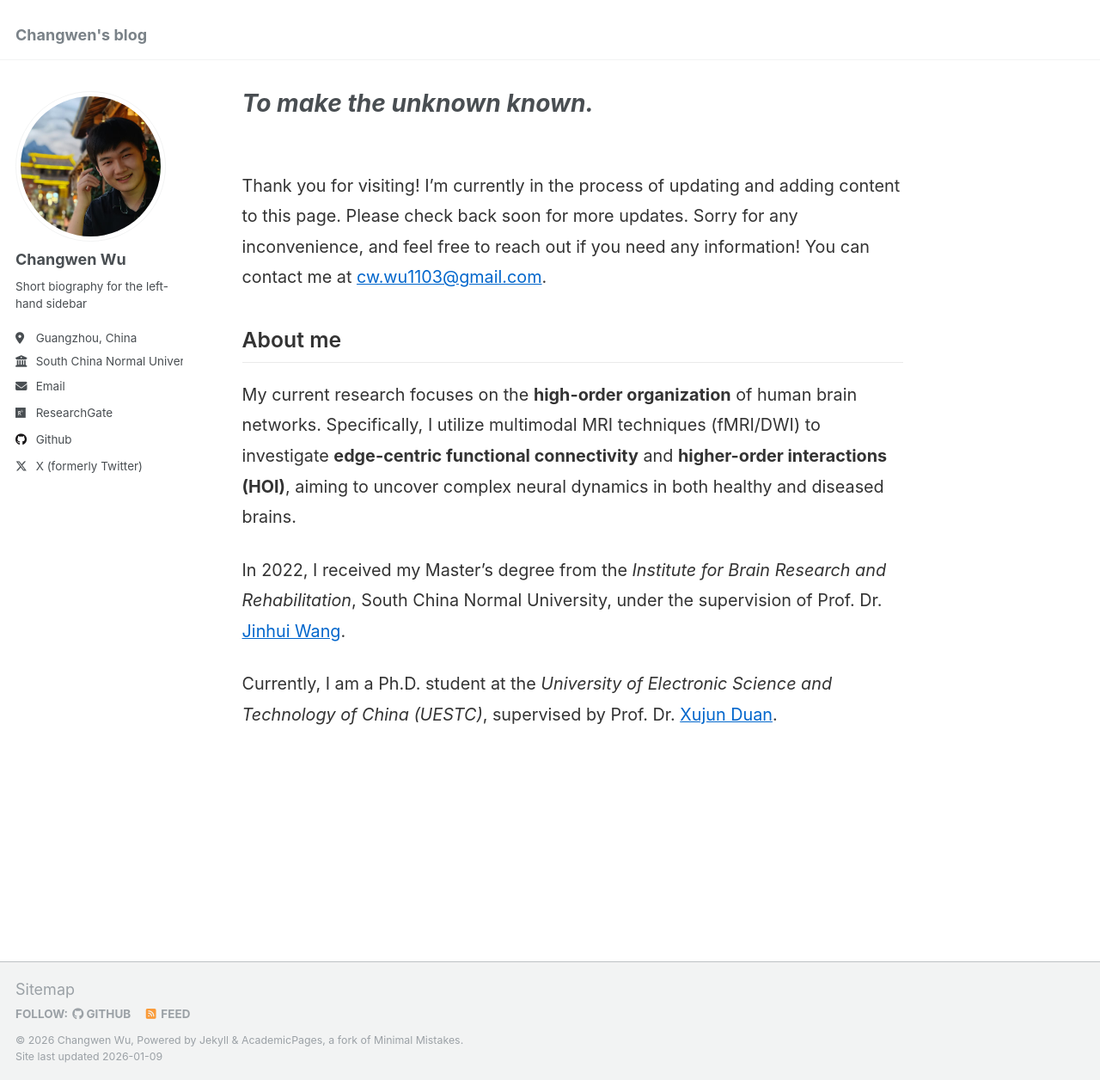
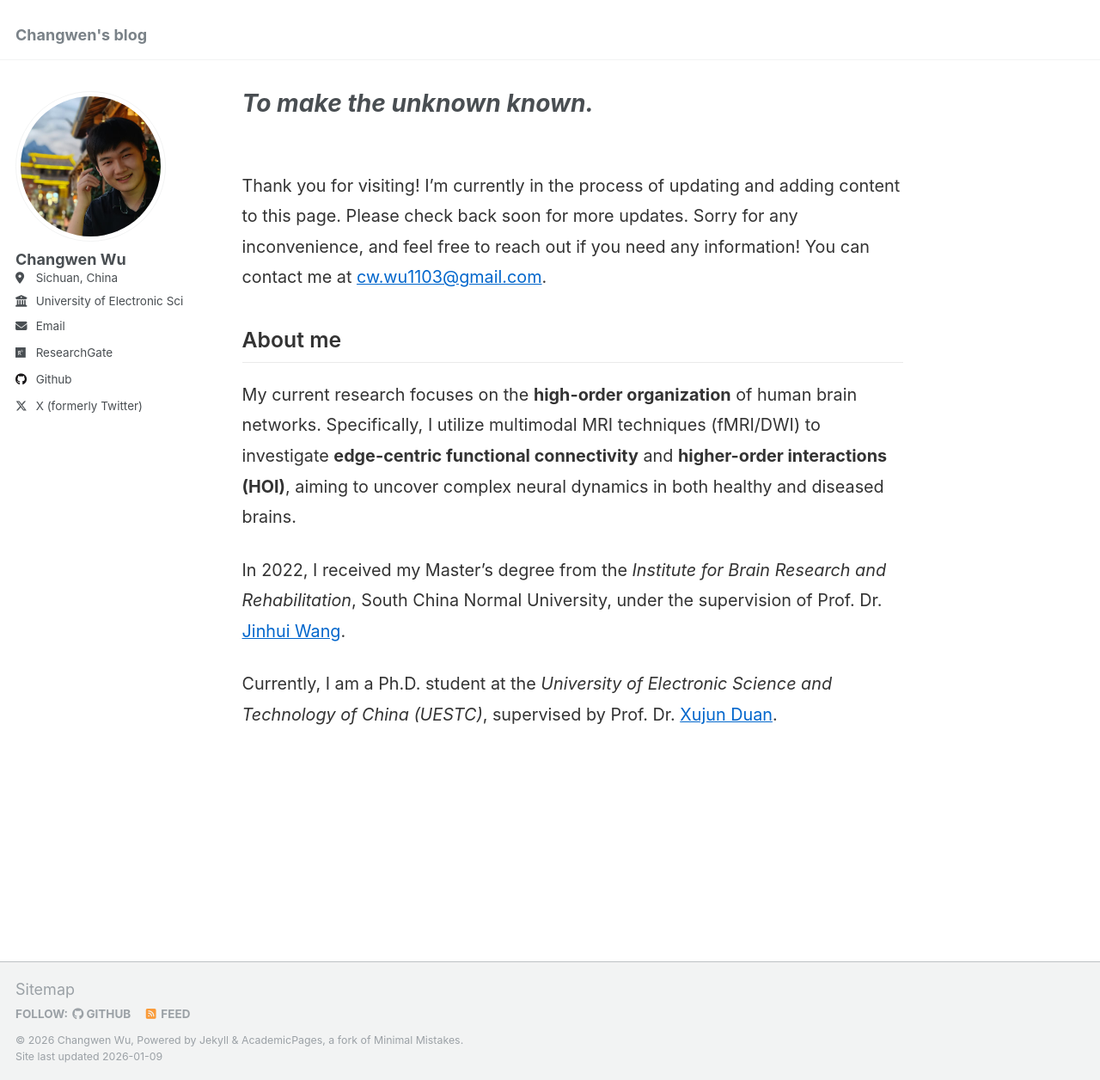
Before and after one commit to Changwen-Wu/Changwen-Wu.github.io, a Jekyll site: the page built from _pages/about.md, in a window 1280 px wide and 1256 px high. Shown: the whole window at 86% size. Built offline with Jekyll 4.4.1, drawn with Linux system fonts in a browser that asks for light colours.

Commit message:
Update _config.yml

```diff
--- a/_config.yml
+++ b/_config.yml
@@ -24,9 +24,9 @@ author:
   avatar           : "Profile.jpg"
   name             : "Changwen Wu"
   pronouns         : # example: "she/her"
-  bio              : "Short biography for the left-hand sidebar"
-  location         : "Guangzhou, China"
-  employer         : "South China Normal University"
+  bio              : # "Short biography for the left-hand sidebar"
+  location         : "Sichuan, China"
+  employer         : "University of Electronic Science and Technology of China"
   uri              : # URL
   email            : "cw.wu1103@gmail.com"
 
```
